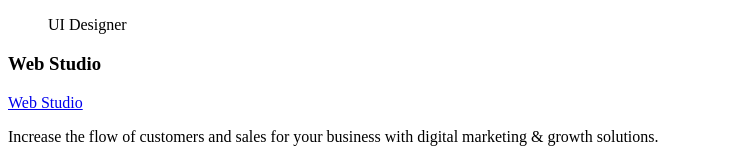
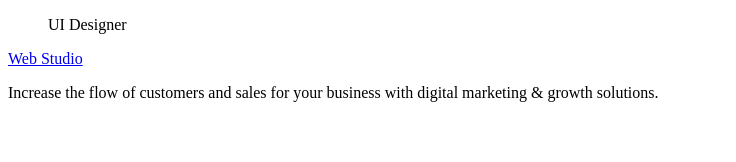
Before and after one commit to lilfortunaa/lilfortunaa-goit-murkup-hw-01, a plain HTML site: page index.html in a window 1280 px wide. Shown: the part 1008-1170 px from the top of the page, without its empty margins (0-736 px from the left). After the commit the page ends 1126 px from the top, so only its background shows below. Drawn offline with Linux system fonts and the light colour scheme.

Commit message:
Add files via upload

```diff
--- a/index.html
+++ b/index.html
@@ -82,8 +82,7 @@
 
 </main>
 <footer id="footer">
-    <h3>Web Studio</h3>
-    <a href="./index.html">Web Studio</a>
+   <a href="./index.html">Web Studio</a>
     <p>Increase the flow of customers and sales for your business with digital marketing & growth solutions.</p>
 </footer>
 </body>
```
